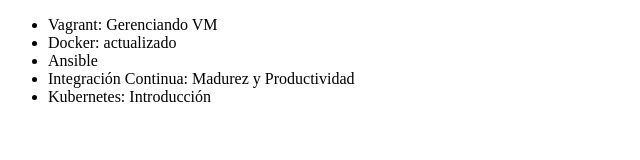
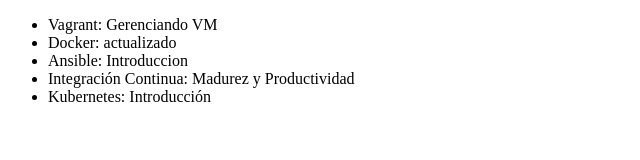
Before and after one commit to OxfordCommma/alura-git-ramirofarias, a plain HTML site: page index.html in a window 1280 px wide. Shown: the whole page, without its empty margins (0-640 px from the left). Drawn offline with Linux system fonts and the light colour scheme.

Commit message:
Modificación de curso Ansible

```diff
--- a/index.html
+++ b/index.html
@@ -8,7 +8,7 @@
      <ul>
          <li> Vagrant: Gerenciando VM</li>
          <li> Docker: actualizado </li>
-         <li> Ansible </li>
+         <li> Ansible: Introduccion </li>
          <li> Integración Continua: Madurez y Productividad </li>
          <li> Kubernetes: Introducción </li>
      </ul>
```
